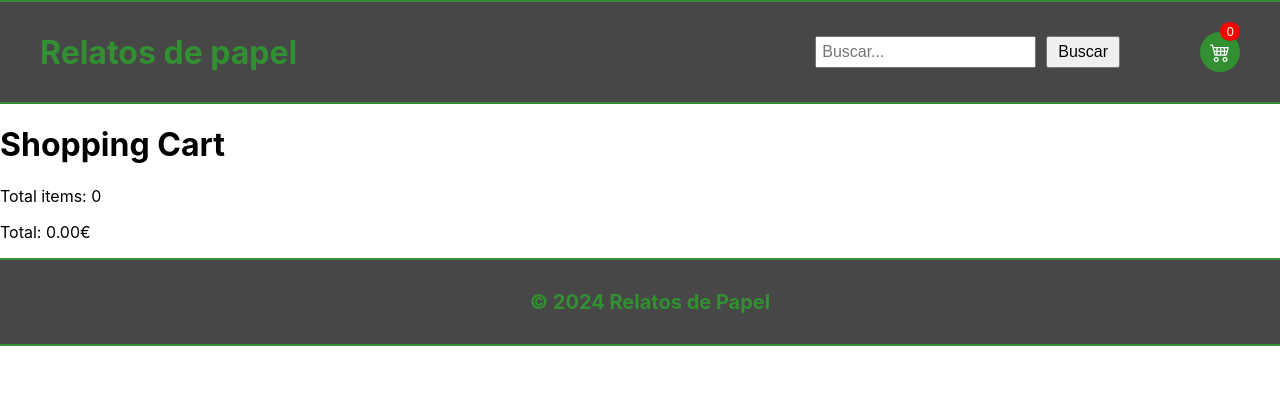
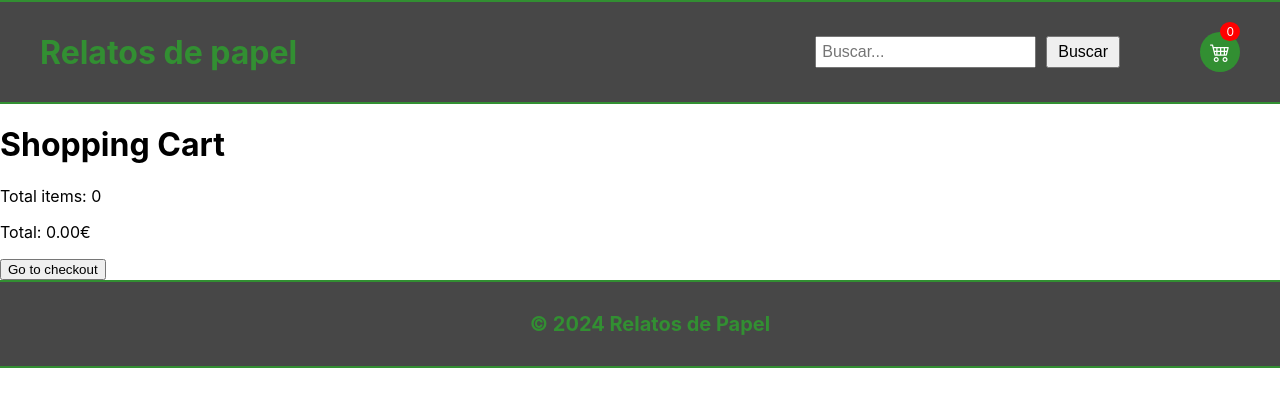
Before and after one commit to miguelmm95/Relatos_de_Papel-Front-End, a React (Create React App) app: page /Cart in a window 1280 px wide. Shown: the top 406 px of the page. Built offline with nearby package versions, Linux system fonts and the light colour scheme; the HTML template or start-up script is replaced by a standard one.

Commit message:
more navigation

```diff
--- a/src/components/Header.js
+++ b/src/components/Header.js
@@ -17,9 +17,13 @@ export const Header = () => {
     setIsCartVisible(!isCartVisible);
   };
 
+  const handleNavigate = () => {
+    navigate("/books");
+  };
+
   return (
     <div className="header">
-        <h1 className="header_text">Relatos de papel</h1>
+        <h1 className="header_text" onClick={handleNavigate}>Relatos de papel</h1>
         <div className="header_searchBar">
             <input className="header_searchBar_text" type="text" placeholder="Buscar..." />
             <button className="header_searchBar_button">Buscar</button>
--- a/src/hooks/useBooks.js
+++ b/src/hooks/useBooks.js
@@ -7,7 +7,6 @@ export const useBooks = () => {
 
     useEffect(() => {
         setTimeout(() => {
-            console.log("Books:", BookList);
             setBooks(BookList);
         }, 2500);
     }, []);
--- a/src/router/router.js
+++ b/src/router/router.js
@@ -4,6 +4,7 @@ import Landing from "../views/Landing";
 import { Overview } from "../views/Overview";
 import { BookDetails } from "../views/BookDetails";
 import CartView from "../views/CartView";
+import { Checkout } from "../views/Checkout";
 import NotFound from "../views/NotFound";
 import { Header } from "../components/Header";
 import { Footer } from "../components/Footer";
@@ -16,6 +17,7 @@ export const BookRouter = () => {
             <Route path="/books" element={<Layout><Overview /></Layout>} />
             <Route path="/books/:id" element={<Layout><BookDetails /></Layout>} />
             <Route path="/Cart" element={<Layout><CartView /></Layout>} />
+            <Route path="/Checkout" element={<Checkout />}/>
             <Route path="*" element={<NotFound />} />
         </Routes>
     </BrowserRouter>
--- a/src/views/BookDetails.js
+++ b/src/views/BookDetails.js
@@ -2,15 +2,21 @@ import React, { useContext } from "react";
 import "../styles/BookDetails.css";
 import { useParams } from "react-router-dom";
 import { BookContext } from "../context/BookContext";
+import { CartContext } from "../context/CartContext";
 
 export const BookDetails = () => {
     const { id } = useParams();
+    const { addToCart } = useContext(CartContext);
     const books = useContext(BookContext);
     const book = books.find(b => b.id === id);
 
     if (!book) {
         return <h1>Book not found</h1>;
     }
+
+    const handleAddToCart = () => {
+        addToCart(book);
+    };
 
     return (
         <div className="bookDetails_container">
@@ -20,6 +26,7 @@ export const BookDetails = () => {
             <div className="bookDetails_info">
                 <h1 className="bookDetails_title">{book.title}</h1>
                 <img className="bookDetails_img" src={book.img} alt={book.title} />
+                <button className="bookDetails_addToCart" onClick={handleAddToCart}>Add to cart</button>
                 <p className="bookDetails_author">Author: {book.author}</p>
                 <p className="bookDetails_score">Score: {book.score}</p>
                 <p className="bookDetails_price">Price: {book.price}€</p>
--- a/src/views/CartView.js
+++ b/src/views/CartView.js
@@ -1,12 +1,18 @@
 import React, { useContext } from "react";
 import { CartContext } from "../context/CartContext";
+import { useNavigate } from "react-router-dom";
 
 const CartView = () => {
 
+    const navigate = useNavigate();
     const { cart, cartLenght } = useContext(CartContext);
     const { getTotalPrice } = useContext(CartContext);
     const { removeItem } = useContext(CartContext);
     const { addItem } = useContext(CartContext);
+
+    const handleNavigate = () => {
+        navigate("/Checkout");
+    };
 
     const handleRemoveItem = (id) =>{
         removeItem(id);
@@ -30,6 +36,7 @@ const CartView = () => {
                 ))}
             </ul>
             <p>Total: {getTotalPrice()}€</p>
+            <button onClick={handleNavigate}>Go to checkout</button>
         </div>
     );
 };
--- /dev/null
+++ b/src/views/Checkout.js
@@ -0,0 +1,10 @@
+import React, { useContext } from "react";
+import { CartContext } from "../context/CartContext";
+
+export const Checkout = () => {
+    return (
+        <div>
+            <h1>Checkout</h1>
+        </div>
+    );
+};
--- a/src/views/Overview.js
+++ b/src/views/Overview.js
@@ -1,4 +1,5 @@
 import React, { useContext } from "react";
+import { useNavigate } from "react-router-dom";
 import { BookContext } from "../context/BookContext";
 import { Book } from "../components/Book";
 import { useBooks } from "../hooks/useBooks";
```
